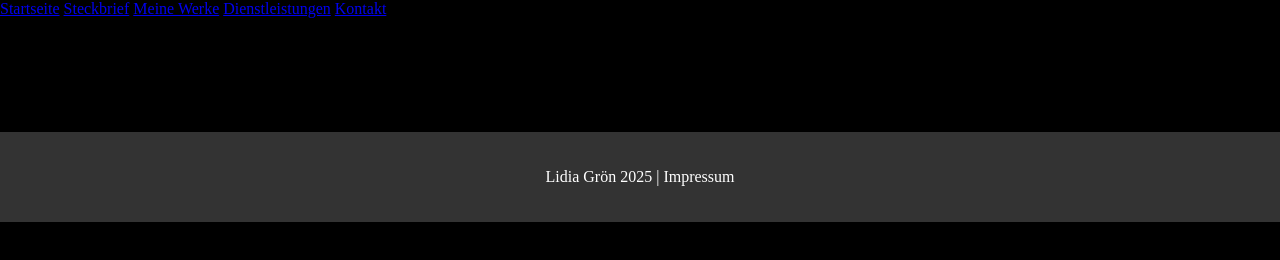
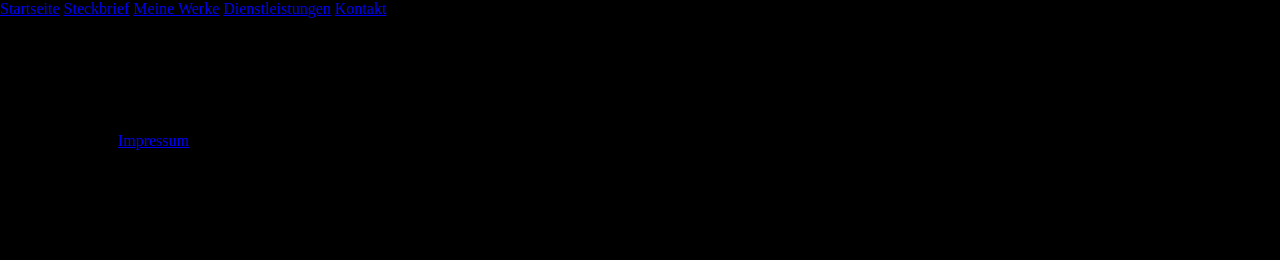
Before and after one commit to WhiscasFTW/LidiaWebseite123, a plain HTML site: page impressum.html in a window 1280 px wide. Drawn offline with Linux system fonts and the light colour scheme.

Commit message:
Update main.css

```diff
--- a/assets/css/main.css
+++ b/assets/css/main.css
@@ -201,28 +201,3 @@ body, html {
         top: 59%; /* Button weiter nach oben für mobile Geräte */
     }
 }
-
-/* Footer */
-footer {
-    background-color: #333;
-    color: white;
-    text-align: center;
-    padding: 20px 0;
-    position: relative;
-    bottom: 0;
-    width: 100%;
-}
-
-footer .footer-content {
-    max-width: 1200px;
-    margin: 0 auto;
-}
-
-footer a {
-    color: white;
-    text-decoration: none;
-}
-
-footer a:hover {
-    text-decoration: underline;
-}
```
